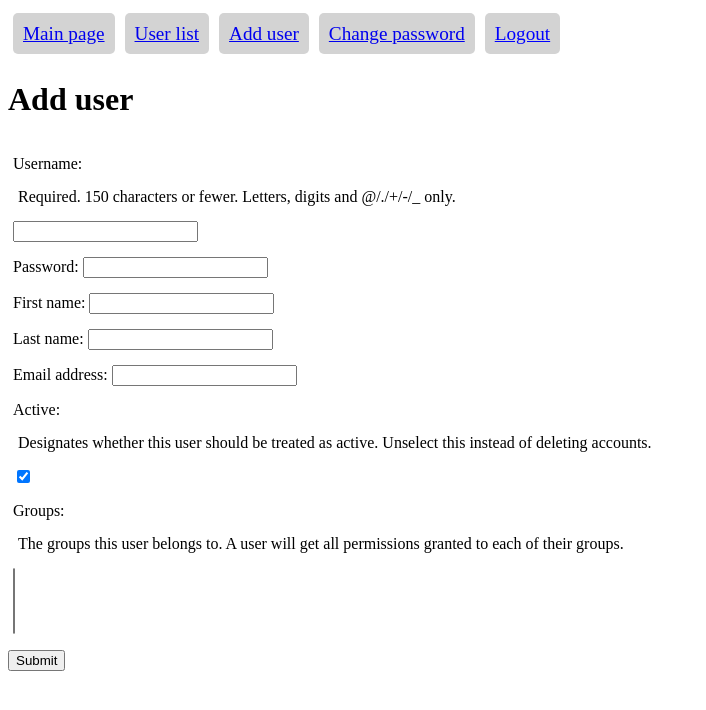
After one commit to yadlouskin/SGSTestTask, a Django app: page /account/add_user/ in a window 1280 px wide. The commit adds this page. Shown: the top 710 px of the page, without its empty margins (0-706 px from the left). Run offline with Django 5.2, Linux system fonts and the light colour scheme.

Commit message:
Add create user functionality

```diff
--- a/src/account/templates/account/main_user.html
+++ b/src/account/templates/account/main_user.html
@@ -2,6 +2,7 @@
 
 {% block mainmenu %}
 <div><a class="menu" href="{% url 'user_list' %}">User list</a></div>
+<div><a class="menu" href="{% url 'add_user' %}">Add user</a></div>
 <div><a class="menu" href="{% url 'password_change' %}">Change password</a></div>
 <div>
     <form method="post" onclick="this.submit();" action="{% url 'logout' %}">
--- /dev/null
+++ b/src/account/templates/account/user_add.html
@@ -0,0 +1,9 @@
+{% extends "account/main_user.html" %}
+
+{% block content %}
+    <form action="" method="post">
+        {% csrf_token %}
+        {{ form }}
+        <input type="submit" value="Submit" />
+    </form>
+{% endblock %}
--- a/src/account/urls.py
+++ b/src/account/urls.py
@@ -4,7 +4,7 @@ from django.contrib.auth.views import LoginView, LogoutView, PasswordChangeView,
 from django.contrib.auth.forms import AuthenticationForm
 from django.views.generic.base import TemplateView
 
-from .views import UserList, UserDetails
+from .views import UserList, UserDetails, UserAdd
 
 
 urlpatterns = [
@@ -30,4 +30,5 @@ urlpatterns = [
 
     path('user_detail/<int:pk>/', UserDetails.as_view(), name='user_details'),
     path('user_list/', UserList.as_view(), name='user_list'),
+    path('add_user/', UserAdd.as_view(), name='add_user'),
 ]
--- a/src/account/views.py
+++ b/src/account/views.py
@@ -1,8 +1,14 @@
 from django.contrib.auth.models import User
 from django.shortcuts import render
 from django.views.generic import ListView, DetailView
+from django.views.generic.edit import CreateView, DeleteView, UpdateView
+from django.urls import reverse
 
 # Create your views here.
+
+
+User.get_absolute_url = lambda self: reverse(
+    'user_details', kwargs={'pk': self.id})
 
 
 class UserList(ListView):
@@ -15,3 +21,17 @@ class UserDetails(DetailView):
     template_name = 'account/user_details.html'
     model = User
     extra_context = {"page_header": "User details"}
+
+
+class UserAdd(CreateView):
+    template_name = 'account/user_add.html'
+    model = User
+    extra_context = {"page_header": "Add user"}
+    fields = [
+        'username',
+        'password',
+        'first_name',
+        'last_name',
+        'email',
+        'is_active',
+        'groups']
```
